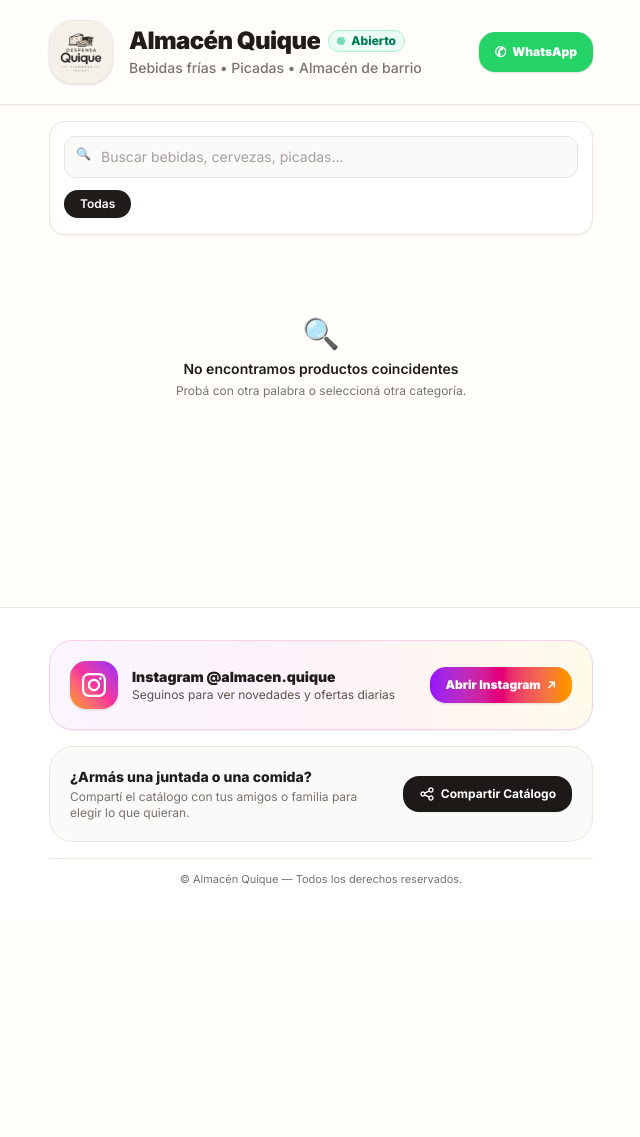
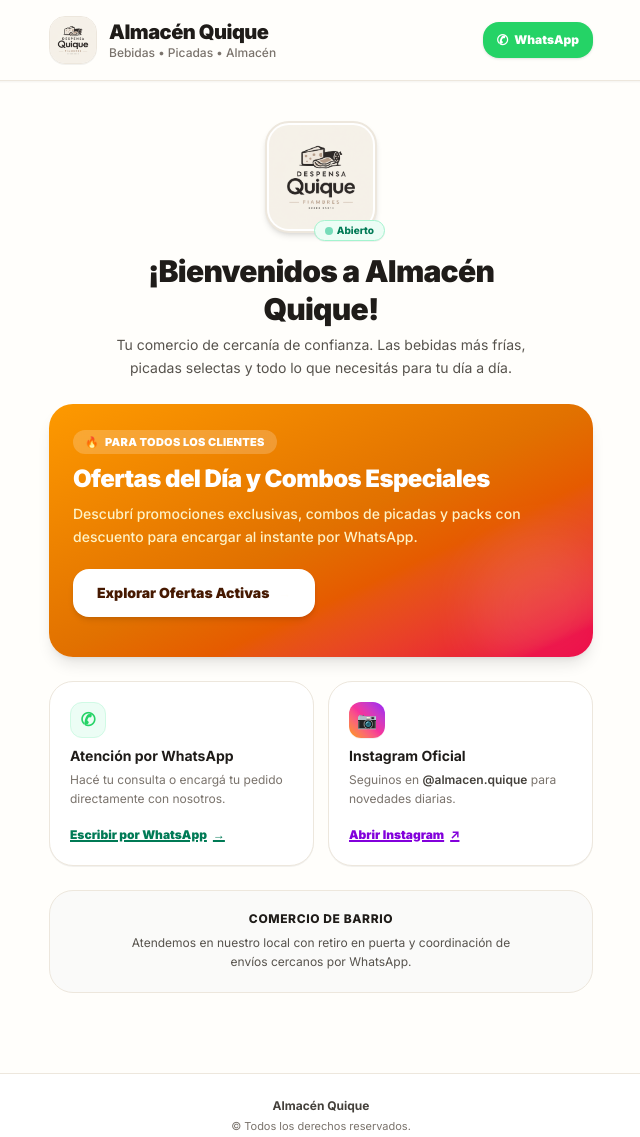
Before and after one commit to adrianyaniri/despensa-quique, a website built with Vite: page index.html in a window 1280 px wide. Shown: the whole page, without its empty margins (319-959 px from the left). Before the commit the page ends 920 px from the top, so only its background shows below. Built offline with nearby package versions, Linux system fonts and the light colour scheme; some packages are replaced by stand-ins of ours; no server answers; the database is empty.

Commit message:
feat(landing): add public landing page at root and isolate VIP catalog at /precios

```diff
--- a/index.html
+++ b/index.html
@@ -3,7 +3,7 @@
 <head>
   <meta charset="UTF-8" />
   <meta name="viewport" content="width=device-width, initial-scale=1.0, maximum-scale=1.0, user-scalable=no, viewport-fit=cover" />
-  <title>Almacén Quique — Catálogo de Precios</title>
+  <title>Almacén Quique — Tu Almacén de Barrio</title>
   <link rel="preconnect" href="https://fonts.googleapis.com">
   <link href="https://fonts.googleapis.com/css2?family=Inter:wght@400;500;600;700;800;900&display=swap" rel="stylesheet">
   <link rel="stylesheet" href="/src/style.css">
@@ -11,33 +11,137 @@
 </head>
 <body class="font-body text-ink min-h-screen antialiased flex flex-col bg-base selection:bg-ink selection:text-white">
 
-  <!-- Header Dinámico Montado por Componente -->
-  <header id="site-header"></header>
-
-  <!-- Contenido Principal -->
-  <main class="max-w-xl mx-auto px-4 pt-4 pb-36 flex-1 w-full space-y-4">
-    <!-- Barra de Búsqueda y Filtros de Categorías -->
-    <section class="bg-white rounded-2xl border border-line p-3 sm:p-3.5 shadow-xs space-y-2.5">
-      <!-- Buscador -->
-      <div class="relative">
-        <input id="search" type="search" placeholder="Buscar bebidas, cervezas, picadas..." autocomplete="off"
-          class="w-full rounded-xl bg-stone-50 hover:bg-stone-100/70 pl-9 pr-4 py-2.5 text-xs sm:text-sm outline-none placeholder:text-stone-400 focus:bg-white focus:ring-2 focus:ring-ink/10 transition-all border border-stone-200 focus:border-stone-400" />
-        <span class="absolute left-3 top-2.5 text-stone-400 text-xs select-none">🔍</span>
+  <!-- Header de Marca Superior -->
+  <header class="sticky top-0 z-30 bg-base/95 backdrop-blur-md border-b border-line shadow-xs">
+    <div class="max-w-xl mx-auto px-4 py-3.5 sm:py-4 flex items-center justify-between gap-3">
+      <div class="flex items-center gap-3 min-w-0">
+        <img src="/logo/logo.png" alt="Almacén Quique" class="w-11 h-11 sm:w-12 sm:h-12 rounded-2xl object-cover bg-white border border-line shadow-2xs shrink-0" />
+        <div class="min-w-0">
+          <h1 class="font-black text-lg sm:text-xl leading-tight truncate text-ink tracking-tight">Almacén Quique</h1>
+          <p class="text-[11px] sm:text-xs text-muted truncate font-medium">Bebidas • Picadas • Almacén</p>
+        </div>
       </div>
 
-      <!-- Píldoras de Categorías con Scroll Horizontal Fluido -->
-      <div class="flex gap-2 overflow-x-auto no-scrollbar py-0.5 -mx-0.5 px-0.5" id="filters">
-        <!-- Generado dinámicamente -->
+      <div class="shrink-0">
+        <a id="btn-wa-landing" href="#" target="_blank" rel="noopener"
+           class="inline-flex items-center gap-1.5 rounded-2xl bg-wa hover:bg-[#20ba59] active:scale-95 text-white px-3.5 py-2 text-xs font-black shadow-sm transition-all cursor-pointer">
+          <span class="text-sm">✆</span>
+          <span>WhatsApp</span>
+        </a>
+      </div>
+    </div>
+  </header>
+
+  <!-- Contenido de la Landing Page -->
+  <main class="max-w-xl mx-auto px-4 pt-6 pb-20 flex-1 w-full space-y-6">
+
+    <!-- Hero de Bienvenida con Logo -->
+    <section class="text-center space-y-3.5 pt-2 sm:pt-4">
+      <div class="inline-block relative">
+        <img src="/logo/logo.png" alt="Logo Almacén Quique"
+             class="w-24 h-24 sm:w-28 sm:h-28 mx-auto rounded-3xl object-cover bg-white border-2 border-line shadow-md p-0.5" />
+        <span class="absolute -bottom-2 -right-2 bg-emerald-50 text-emerald-700 border border-emerald-200 text-[10px] font-extrabold px-2.5 py-0.5 rounded-full shadow-2xs flex items-center gap-1">
+          <span class="w-2 h-2 rounded-full bg-emerald-500 animate-pulse"></span> Abierto
+        </span>
+      </div>
+
+      <div class="space-y-1.5 max-w-md mx-auto">
+        <h2 class="font-black text-2xl sm:text-3xl text-ink tracking-tight leading-tight">
+          ¡Bienvenidos a Almacén Quique!
+        </h2>
+        <p class="text-xs sm:text-sm text-stone-600 leading-relaxed font-normal">
+          Tu comercio de cercanía de confianza. Las bebidas más frías, picadas selectas y todo lo que necesitás para tu día a día.
+        </p>
       </div>
     </section>
 
-    <!-- Listado de Productos -->
-    <div id="lista" class="space-y-6"></div>
+    <!-- Tarjeta Principal Destacada: OFERTAS DEL DÍA Y COMBOS -->
+    <section class="p-5 sm:p-6 rounded-3xl bg-gradient-to-br from-amber-500 via-amber-600 to-rose-600 text-white shadow-lg space-y-4 relative overflow-hidden">
+      <div class="relative z-10 space-y-2">
+        <div class="inline-flex items-center gap-1.5 px-3 py-1 rounded-full bg-white/20 text-white text-[11px] font-black uppercase tracking-wide backdrop-blur-xs">
+          <span>🔥</span>
+          <span>Para Todos los Clientes</span>
+        </div>
+        <h3 class="text-xl sm:text-2xl font-black tracking-tight leading-snug">
+          Ofertas del Día y Combos Especiales
+        </h3>
+        <p class="text-xs sm:text-sm text-amber-100 font-medium leading-relaxed">
+          Descubrí promociones exclusivas, combos de picadas y packs con descuento para encargar al instante por WhatsApp.
+        </p>
+      </div>
+
+      <div class="relative z-10 pt-1">
+        <a href="/ofertas"
+           class="inline-flex items-center justify-center gap-2 w-full sm:w-auto rounded-2xl bg-white hover:bg-stone-100 active:scale-98 text-amber-950 font-black px-6 py-3.5 text-xs sm:text-sm shadow-md transition-all cursor-pointer">
+          <span>Explorar Ofertas Activas</span>
+          <span class="text-base font-bold">&rarr;</span>
+        </a>
+      </div>
+
+      <div class="absolute -right-6 -bottom-6 w-36 h-36 bg-white/10 rounded-full blur-xl pointer-events-none"></div>
+    </section>
+
+    <!-- Bento Grid de Servicios e Información -->
+    <section class="grid grid-cols-1 sm:grid-cols-2 gap-3.5">
+      <!-- Tarjeta WhatsApp -->
+      <div class="p-4 sm:p-5 rounded-3xl bg-white border border-line shadow-2xs space-y-3 flex flex-col justify-between">
+        <div class="space-y-1">
+          <div class="w-9 h-9 rounded-xl bg-emerald-50 text-wa flex items-center justify-center text-lg font-black border border-emerald-100">
+            ✆
+          </div>
+          <h4 class="font-bold text-sm text-ink pt-1">Atención por WhatsApp</h4>
+          <p class="text-xs text-muted leading-relaxed">
+            Hacé tu consulta o encargá tu pedido directamente con nosotros.
+          </p>
+        </div>
+        <div>
+          <a id="btn-wa-hero" href="#" target="_blank" rel="noopener"
+             class="inline-flex items-center gap-1.5 text-xs font-black text-emerald-700 hover:text-emerald-800 underline decoration-2">
+            <span>Escribir por WhatsApp</span>
+            <span>&rarr;</span>
+          </a>
+        </div>
+      </div>
+
+      <!-- Tarjeta Instagram -->
+      <div class="p-4 sm:p-5 rounded-3xl bg-white border border-line shadow-2xs space-y-3 flex flex-col justify-between">
+        <div class="space-y-1">
+          <div class="w-9 h-9 rounded-xl bg-gradient-to-tr from-amber-500 via-pink-500 to-purple-600 text-white flex items-center justify-center text-base shadow-2xs">
+            📷
+          </div>
+          <h4 class="font-bold text-sm text-ink pt-1">Instagram Oficial</h4>
+          <p class="text-xs text-muted leading-relaxed">
+            Seguinos en <span id="landing-ig-handle" class="font-semibold text-stone-700">@almacen.quique</span> para novedades diarias.
+          </p>
+        </div>
+        <div>
+          <a id="landing-ig-btn" href="/ig" target="_blank" rel="noopener"
+             class="inline-flex items-center gap-1.5 text-xs font-black text-purple-700 hover:text-purple-800 underline decoration-2">
+            <span>Abrir Instagram</span>
+            <span>↗</span>
+          </a>
+        </div>
+      </div>
+    </section>
+
+    <!-- Información de Atención y Ubicación -->
+    <section class="p-4 sm:p-5 rounded-3xl bg-stone-50 border border-line text-center space-y-1.5">
+      <p class="text-xs font-extrabold text-ink uppercase tracking-wider">Comercio de Barrio</p>
+      <p class="text-xs text-stone-600 leading-relaxed max-w-sm mx-auto">
+        Atendemos en nuestro local con retiro en puerta y coordinación de envíos cercanos por WhatsApp.
+      </p>
+    </section>
+
   </main>
 
-  <!-- Footer Dinámico Montado por Componente -->
-  <footer id="site-footer"></footer>
+  <!-- Footer Simple -->
+  <footer class="bg-white border-t border-line mt-auto py-6">
+    <div class="max-w-xl mx-auto px-4 text-center space-y-1">
+      <p class="text-xs font-bold text-stone-700">Almacén Quique</p>
+      <p class="text-[11px] text-muted">© Todos los derechos reservados.</p>
+    </div>
+  </footer>
 
-  <script type="module" src="/src/catalog.js"></script>
+  <script type="module" src="/src/landing.js"></script>
 </body>
 </html>
--- /dev/null
+++ b/precios/index.html
@@ -0,0 +1,43 @@
+<!DOCTYPE html>
+<html lang="es">
+<head>
+  <meta charset="UTF-8" />
+  <meta name="viewport" content="width=device-width, initial-scale=1.0, maximum-scale=1.0, user-scalable=no, viewport-fit=cover" />
+  <title>Almacén Quique — Catálogo de Precios Exclusivo</title>
+  <link rel="preconnect" href="https://fonts.googleapis.com">
+  <link href="https://fonts.googleapis.com/css2?family=Inter:wght@400;500;600;700;800;900&display=swap" rel="stylesheet">
+  <link rel="stylesheet" href="/src/style.css">
+  <link rel="icon" type="image/png" href="/logo/logo.png">
+</head>
+<body class="font-body text-ink min-h-screen antialiased flex flex-col bg-base selection:bg-ink selection:text-white">
+
+  <!-- Header Dinámico Montado por Componente -->
+  <header id="site-header"></header>
+
+  <!-- Contenido Principal: Catálogo VIP -->
+  <main class="max-w-xl mx-auto px-4 pt-4 pb-36 flex-1 w-full space-y-4">
+    <!-- Barra de Búsqueda y Filtros de Categorías -->
+    <section class="bg-white rounded-2xl border border-line p-3 sm:p-3.5 shadow-xs space-y-2.5">
+      <!-- Buscador -->
+      <div class="relative">
+        <input id="search" type="search" placeholder="Buscar bebidas, cervezas, picadas..." autocomplete="off"
+          class="w-full rounded-xl bg-stone-50 hover:bg-stone-100/70 pl-9 pr-4 py-2.5 text-xs sm:text-sm outline-none placeholder:text-stone-400 focus:bg-white focus:ring-2 focus:ring-ink/10 transition-all border border-stone-200 focus:border-stone-400" />
+        <span class="absolute left-3 top-2.5 text-stone-400 text-xs select-none">🔍</span>
+      </div>
+
+      <!-- Píldoras de Categorías con Scroll Horizontal Fluido -->
+      <div class="flex gap-2 overflow-x-auto no-scrollbar py-0.5 -mx-0.5 px-0.5" id="filters">
+        <!-- Generado dinámicamente -->
+      </div>
+    </section>
+
+    <!-- Listado de Productos -->
+    <div id="lista" class="space-y-6"></div>
+  </main>
+
+  <!-- Footer Dinámico Montado por Componente -->
+  <footer id="site-footer"></footer>
+
+  <script type="module" src="/src/catalog.js"></script>
+</body>
+</html>
--- /dev/null
+++ b/src/landing.js
@@ -0,0 +1,27 @@
+import { getInquiryUrl } from './services/whatsapp.service.js';
+import { syncSettings } from './services/settings.service.js';
+import { CONFIG } from './config.js';
+
+function updateLandingLinks() {
+  const waBtn = document.getElementById('btn-wa-landing');
+  const waHeroBtn = document.getElementById('btn-wa-hero');
+  const igHandle = document.getElementById('landing-ig-handle');
+  const igBtn = document.getElementById('landing-ig-btn');
+
+  const inquiryUrl = getInquiryUrl('¡Hola! Me comunico desde la web de Almacén Quique.');
+
+  if (waBtn) waBtn.href = inquiryUrl;
+  if (waHeroBtn) waHeroBtn.href = inquiryUrl;
+
+  if (igHandle && CONFIG.INSTAGRAM_HANDLE) {
+    igHandle.textContent = CONFIG.INSTAGRAM_HANDLE;
+  }
+  if (igBtn && CONFIG.INSTAGRAM_URL) {
+    igBtn.href = CONFIG.INSTAGRAM_URL;
+  }
+}
+
+updateLandingLinks();
+syncSettings(() => {
+  updateLandingLinks();
+});
--- a/vite.config.js
+++ b/vite.config.js
@@ -15,7 +15,7 @@
           if (pathname === '/admin' || pathname === '/admin/') {
             req.url = '/admin/index.html' + query;
           } else if (pathname === '/precios' || pathname === '/precios/') {
-            req.url = '/index.html' + query;
+            req.url = '/precios/index.html' + query;
           } else if (pathname === '/ofertas' || pathname === '/ofertas/') {
             req.url = '/ofertas/index.html' + query;
           } else if (pathname === '/ig' || pathname === '/ig/') {
@@ -30,6 +30,7 @@
     rollupOptions: {
       input: {
         main: resolve(import.meta.dirname, 'index.html'),
+        precios: resolve(import.meta.dirname, 'precios/index.html'),
         ofertas: resolve(import.meta.dirname, 'ofertas/index.html'),
         admin: resolve(import.meta.dirname, 'admin/index.html'),
         ig: resolve(import.meta.dirname, 'ig/index.html'),
```
Also changed, not shown: vercel.json.
